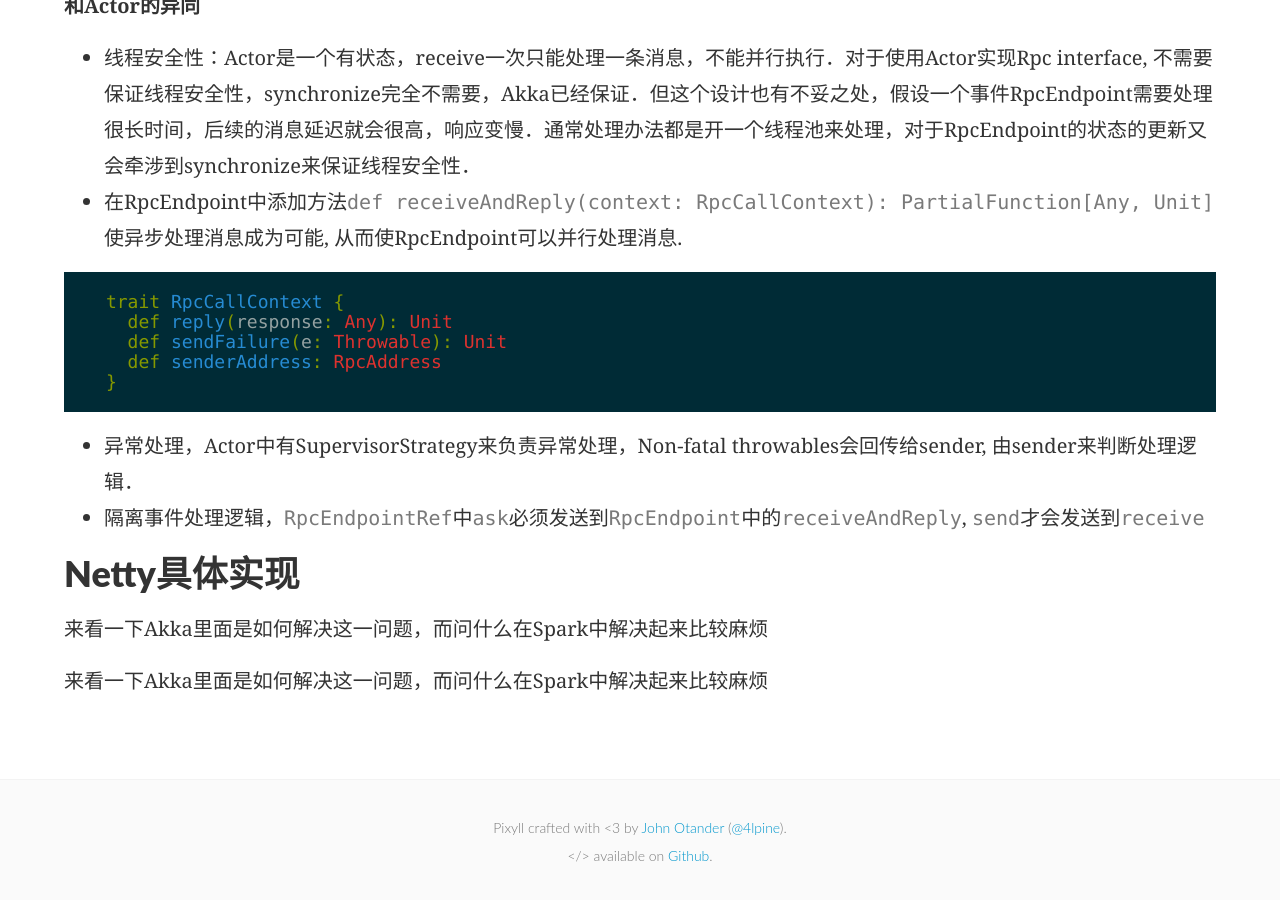
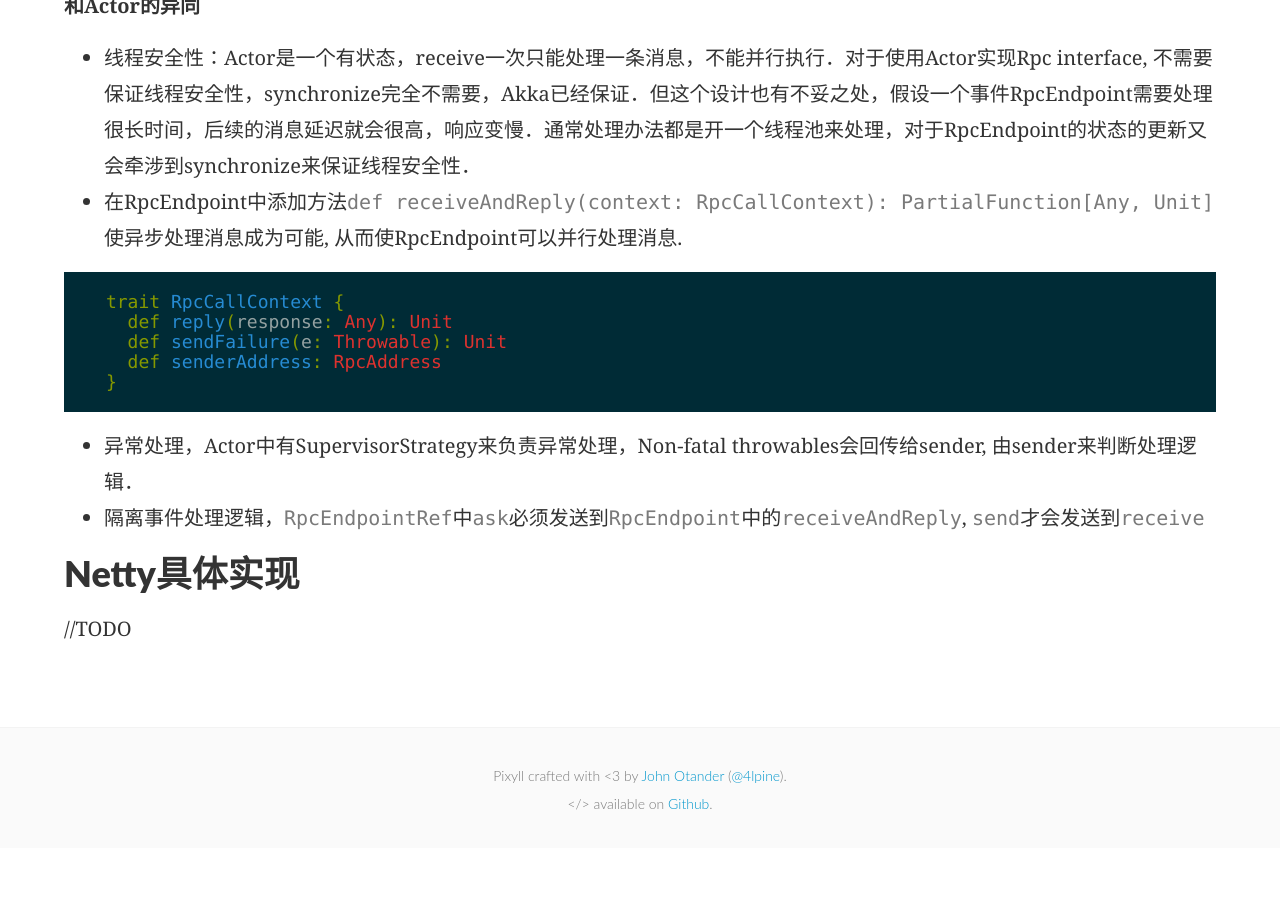
Before and after one commit to taigetco/taigetco.github.io, a Jekyll site: the page built from _posts/2016-02-09-spark-rpc.md, in a window 1280 px wide and 900 px high, scrolled down 1014 px. Built offline with Jekyll 4.4.1, drawn with Linux system fonts in a browser that asks for light colours; some web fonts are replaced; after the commit the page ends 1862 px from its top, so only the background shows below that.

Commit message:
remove duplicate lines

```diff
--- a/_posts/2016-02-09-spark-rpc.md
+++ b/_posts/2016-02-09-spark-rpc.md
@@ -38,16 +38,4 @@ categories: Spark design
 
 ### Netty具体实现
 
-
-
-
-
-
-来看一下Akka里面是如何解决这一问题，而问什么在Spark中解决起来比较麻烦
-
-
-
-
-
-
-来看一下Akka里面是如何解决这一问题，而问什么在Spark中解决起来比较麻烦
+//TODO
```
